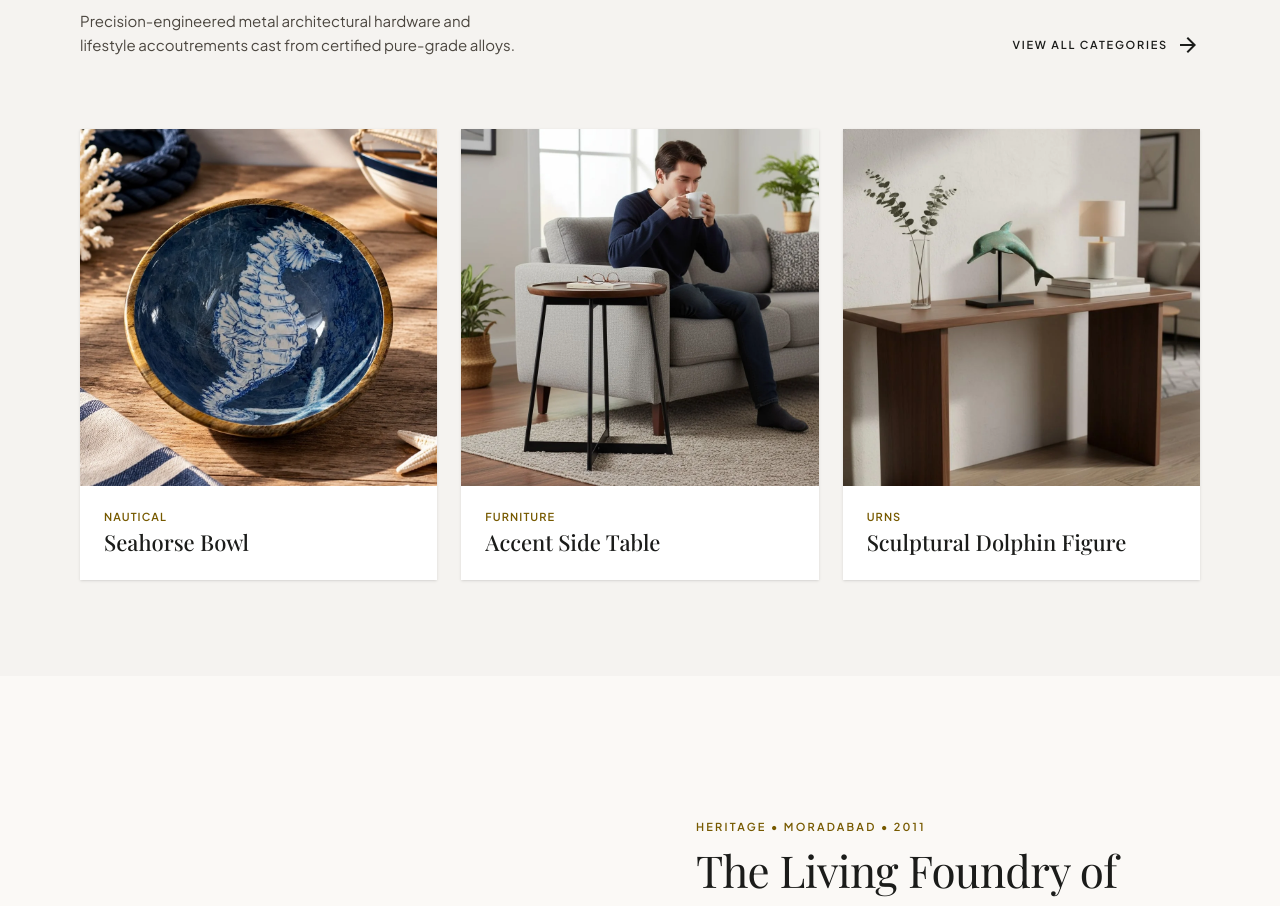
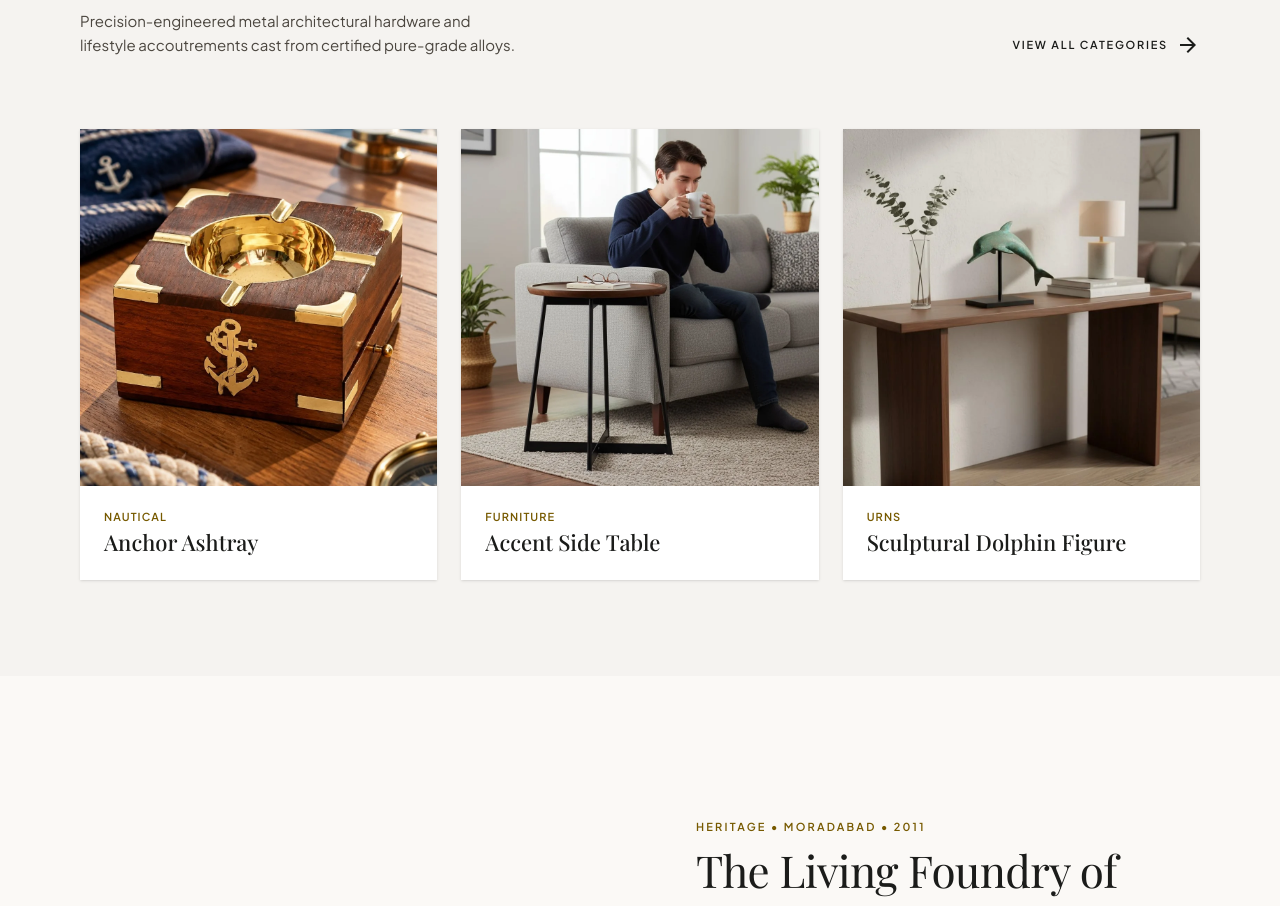
Before and after one commit to arbabkh/zsexport_website, a React (Vite) app in the folder zsexport_website/: page / in a window 1280 px wide. Shown: the part 1168-2074 px from the top of the page. Built offline with nearby package versions, Linux system fonts and the light colour scheme; a web font is replaced by a local one.

Commit message:
ZSE-103-in progress

```diff
--- a/zsexport_website/src/data/siteData.js
+++ b/zsexport_website/src/data/siteData.js
@@ -120,11 +120,11 @@ export const PRODUCT_GALLERY = [
   {
     id: 11,
     tag: 'Brass-Bound Hardwood',
-    title: 'Anchor Deck Box',
+    title: 'Anchor Ashtray',
     description:
       'Brass-cornered hardwood catch-all with an inlaid anchor emblem and a mirror-polished brass bowl insert.',
     image: '/products/product_11.webp',
-    alt: 'Wooden and brass anchor-emblem deck box on a yacht table with rope and a compass.',
+    alt: 'Wooden and brass anchor-emblem ashtray on a yacht table with rope and a compass.',
   },
   {
     id: 12,
@@ -562,6 +562,7 @@ const CATEGORY_TREE = [
     // ],
 
     subcategories: [
+      { name: 'Ashtray', ids: [11] },
       { name: 'Bowl', ids: [14] },
       { name: 'Cake Stand', ids: [13] },
       { name: 'Candle Snuffer', ids: [17] },
@@ -595,8 +596,8 @@ const CATEGORY_TREE = [
       { name: 'Walking Stick', ids: [44] },
     ],
   },
-  { name: 'Furniture', ids: [6, 13] },
-  { name: 'Urns', ids: [2, 3, 14, 15, 16, 21, 24, 42] },
+  { name: 'Furniture', ids: [6] },
+  { name: 'Urns', ids: [2, 3] },
 ]
 
 const productById = new Map(PRODUCT_GALLERY.map((product) => [product.id, product]))
```
